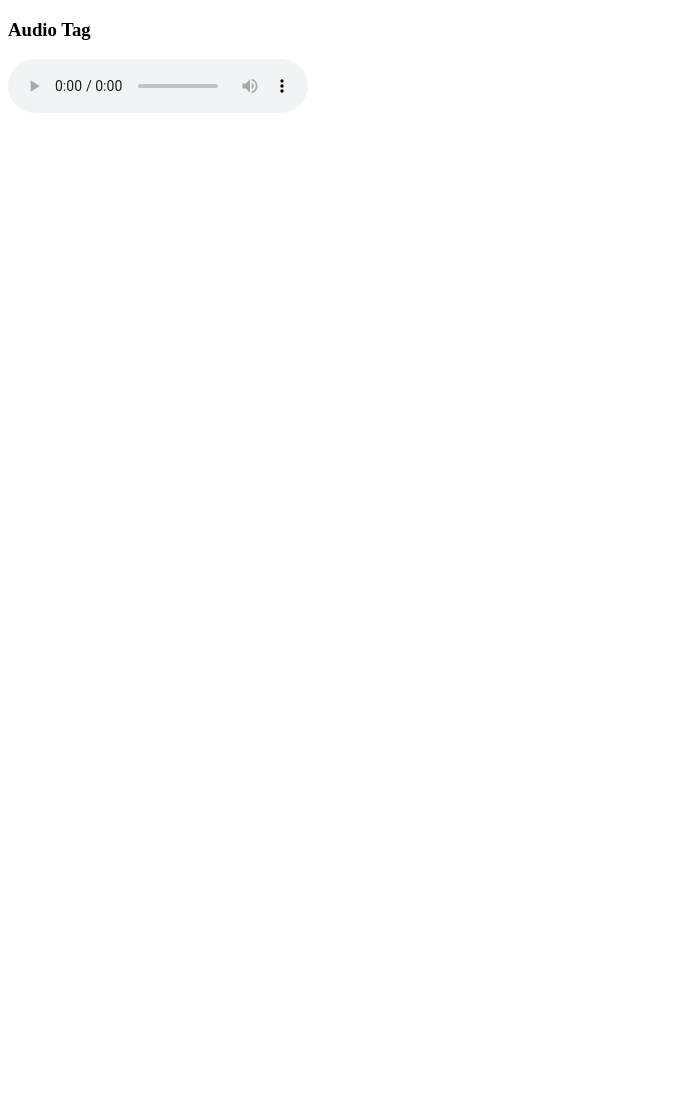
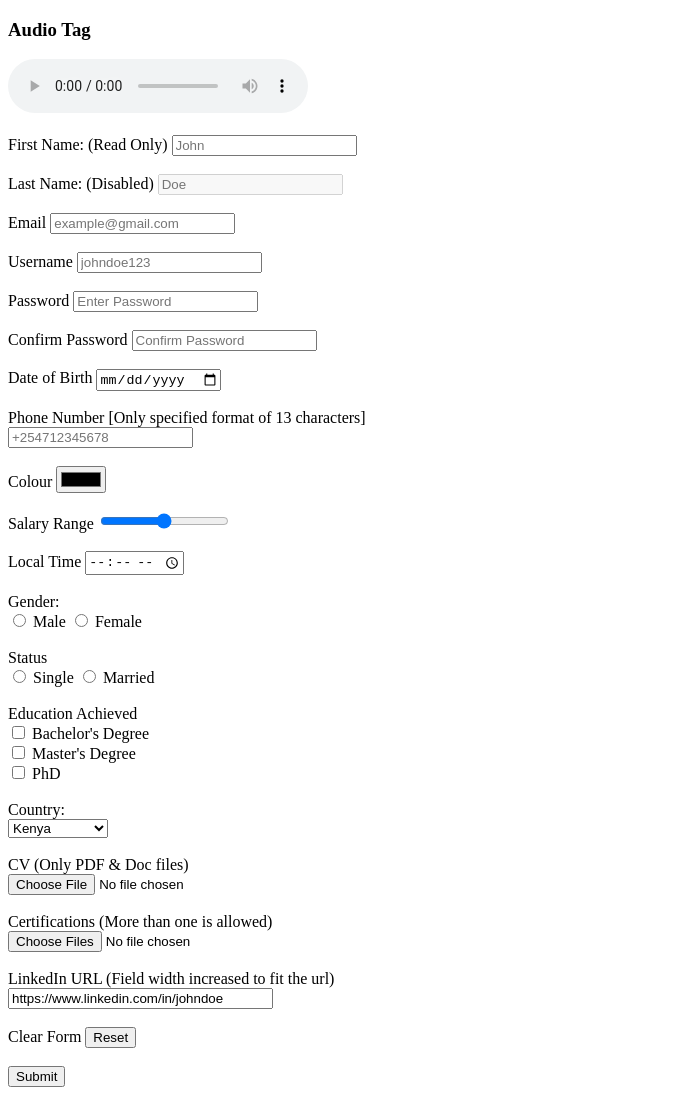
Before and after one commit to gitongatonny/frontend-101, a plain HTML site: page html5-basics.html in a window 1280 px wide. Shown: the part 3894-4989 px from the top of the page, without its empty margins (0-683 px from the left). Before the commit the page ends 4019 px from the top, so only its background shows below. Drawn offline with Linux system fonts and the light colour scheme.

Commit message:
form tags

```diff
--- a/html5-basics.html
+++ b/html5-basics.html
@@ -174,15 +174,142 @@
   <br>
 
   <!-- Video Tags -->
-   <h3>Video Tag</h3>
-   <video src="videos/evo9-cinematic.mp4" type="video/mp4" width="620" height="auto" controls muted> The video format is not supported by your browser</video>
+  <h3>Video Tag</h3>
+  <video src="videos/evo9-cinematic.mp4" type="video/mp4" width="620" height="auto" controls muted> The video format is
+    not supported by your browser</video>
 
-<br><br>
+  <br><br>
 
-   <!-- Audio Tag -->
-    <h3>Audio Tag</h3>
-    <audio src="audio/ananijali.mp3" controls>Ananijali - Andy Mburu</audio>
+  <!-- Audio Tag -->
+  <h3>Audio Tag</h3>
+  <audio src="audio/ananijali.mp3" controls>Ananijali - Andy Mburu</audio>
 
+  <br>
+  <br>
+  <!-- Form Tags -->
+  <form action="" border="1">
+
+    <label for="fname">First Name: (Read Only)</label>
+    <input type="text" id="fname" name="fname" placeholder="John" readonly><br>
+    <br>
+    <label for="lname">Last Name: (Disabled)</label>
+    <input type="text" id="lname" name="lname" placeholder="Doe" disabled><br>
+
+    <br>
+
+    <label for="email">Email</label>
+    <input type="email" id="email" name="email" placeholder="example@gmail.com" required><br>
+
+    <br>
+
+    <label for="username">Username</label>
+    <input type="text" id="username" name="username" placeholder="johndoe123" required><br>
+
+    <br>
+
+    <label for="password">Password</label>
+    <input type="password" id="password" name="password" placeholder="Enter Password"><br>
+
+    <br>
+
+    <label for="confirm-password">Confirm Password</label>
+    <input type="password" id="confirm-password" name="confirm-password" placeholder="Confirm Password"><br>
+
+    <br>
+
+    <label for="dob">Date of Birth</label>
+    <input type="date" id="dob" name="dob"><br>
+
+    <br>
+
+    <label for="phone">Phone Number [Only specified format of 13 characters]</label><br>
+    <input type="tel" id="phone" name="phone" placeholder="+254712345678" maxlength="13"
+    pattern="\+254[0-9]{9}"
+    ><br>
+
+    <br>
+
+    <label for="color">Colour</label>
+    <input type="color" id="color" name="color"><br>
+
+    <br>
+
+    <label for="salary-range">Salary Range</label>
+    <input type="range" id="salary-range" name="salary-range" min="0" max="100000" step="1000"><br>
+
+    <br>
+
+    <label for="local-time">Local Time</label>
+    <input type="time" id="local-time" name="local-time"><br>
+
+    <br>
+
+    <label for="gender">Gender:</label><br>
+    <input type="radio" id="male" name="gender" value="Male">
+    <label for="male">Male</label>
+    <input type="radio" id="female" name="gender" value="Female">
+    <label for="female">Female</label><br>
+
+    <br>
+
+    <label for="status">Status</label><br>
+    <input type="radio" id="single" name="status" value="Single">
+    <label for="single">Single</label>
+    <input type="radio" id="married" name="status" value="Married">
+    <label for="married">Married</label><br>
+
+    <br>
+
+    <label for="education">Education Achieved</label>
+    <br>
+
+    <input type="checkbox" id="bachelors" name="education" value="Bachelor's Degree">
+    <label for="bachelors">Bachelor's Degree</label><br>
+
+    <input type="checkbox" id="masters" name="education" value="Master's Degree">
+    <label for="masters">Master's Degree</label><br>
+
+    <input type="checkbox" id="phd" name="education" value="PhD">
+    <label for="phd">PhD</label><br>
+
+    <br>
+
+    <label for="country">Country:</label><br>
+    <select id="country" name="country">
+      <option value="kenya">Kenya</option>
+      <option value="uganda">Uganda</option>
+      <option value="tanzania">Tanzania</option>
+      <option value="rwanda">Rwanda</option>
+      <option value="southsudan">South Sudan</option>
+      <option value="ethiopia">Ethiopia</option>
+      <option value="somalia">Somalia</option>
+    </select>
+
+    <br><br>
+
+    <label for="cv">CV (Only PDF & Doc files)</label><br>
+    <input type="file" id="cv" name="CV" accept=".pdf, .doc, .docx">
+
+    <br><br>
+
+    <label for="certs">Certifications (More than one is allowed)</label><br>
+    <input type="file" id="certs" name="Certifications" multiple>
+
+    <br><br>
+
+    <label for="linkedin-url">LinkedIn URL (Field width increased to fit the url)</label><br>
+    <input type="url" id="linkedin-url" name="linkedin-url" value="https://www.linkedin.com/in/johndoe" size="30"><br>
+
+    <br>
+
+    <label for="reset-form">Clear Form</label>
+    <input type="reset" value="Reset">
+
+    <br><br>
+
+    <input type="submit" value="Submit">
+
+  </form>
 
 </body>
 
```
